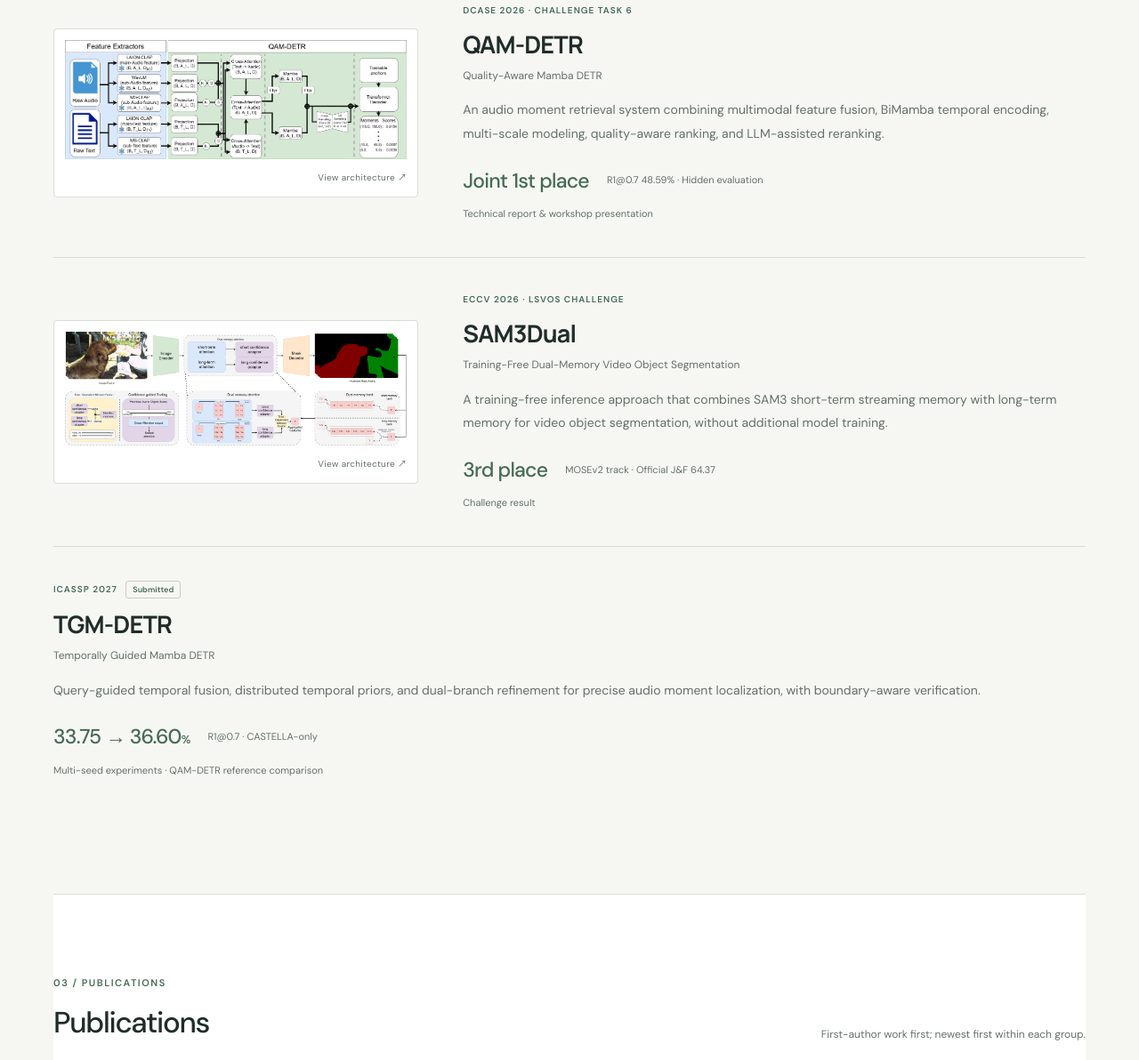
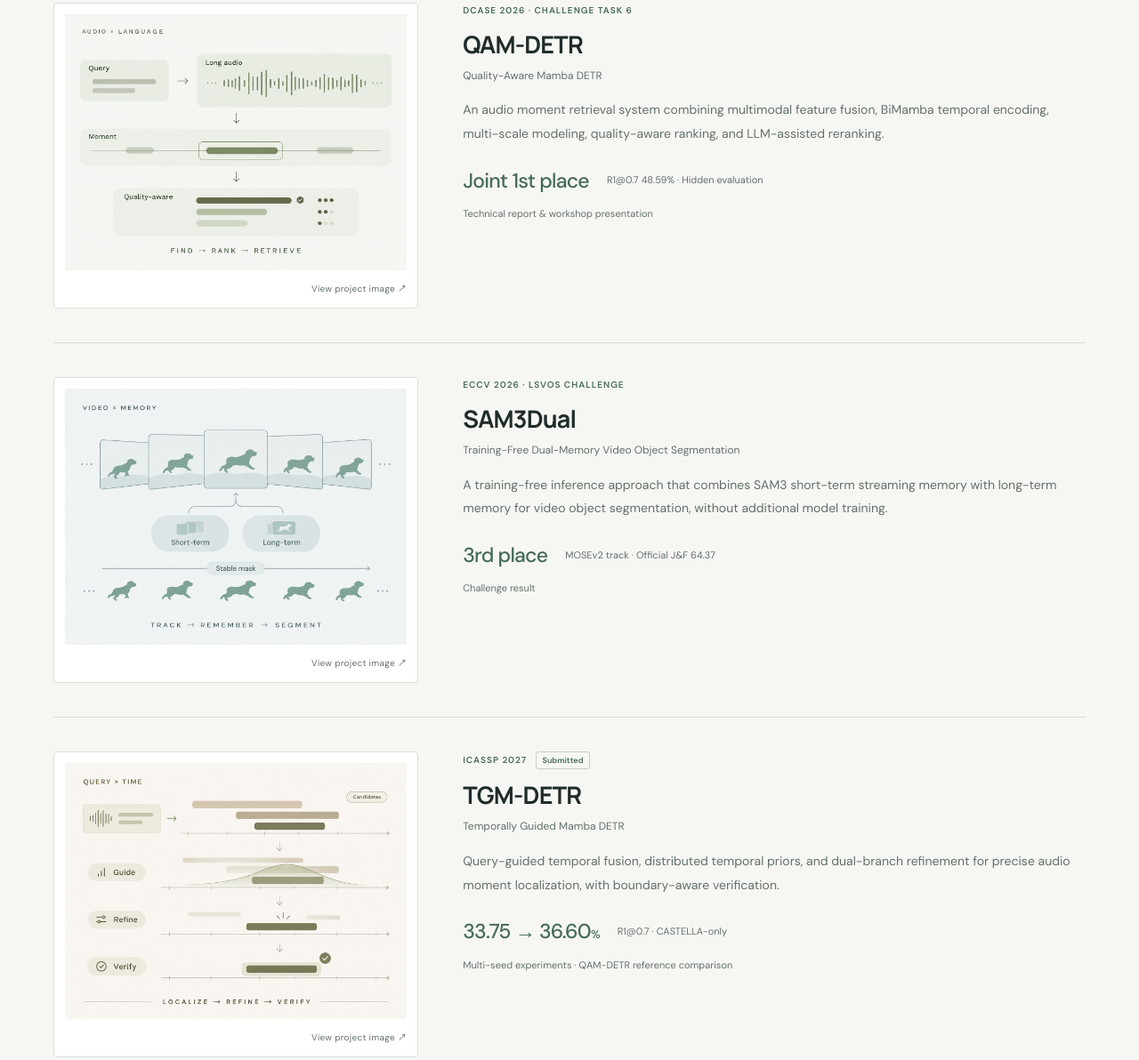
Before and after one commit to Jeongrae33/Jeongrae33.github.io, a plain HTML site: page index.html in a window 1280 px wide. Shown: the part 1482-2674 px from the top of the page at 89% size. Drawn offline with Linux system fonts and the light colour scheme.

Commit message:
Link supplied project overview images to research entries

```diff
--- a/index.html
+++ b/index.html
@@ -27,9 +27,9 @@
     <div class="discipline-strip" aria-label="Research fields"><span>MULTIMODAL LEARNING</span><span class="strip-cross">+</span><span>TEMPORAL GROUNDING</span><span class="strip-cross">+</span><span>VIDEO UNDERSTANDING</span></div>
     <section id="about" class="section about"><div class="section-label"><span>01 / ABOUT</span><h2 data-en="Understanding across modalities." data-ko="서로 다른 정보를,&lt;br&gt;하나의 이해로.">Understanding across modalities.</h2></div><div class="about-copy"><p class="lead" data-en="I am a Ph.D. student at AISTAT Lab, Chung-Ang University, advised by Prof. Changwon Lim." data-ko="중앙대학교 AISTAT Lab에서 임창원 교수님의 지도를 받으며 통계학·데이터사이언스 분야 박사과정에 재학 중입니다.">I am a Ph.D. student at AISTAT Lab, Chung-Ang University, advised by Prof. Changwon Lim.</p><p data-en="My research interests are Multimodal Learning, Audio Moment Retrieval, Video Object Segmentation, and Deep Learning. I combine Mamba and DETR-style sequence models with foundation-model representations and LLM-based verification to develop efficient methods for understanding when and where events occur." data-ko="멀티모달 학습, 오디오 모먼트 검색, 시계열 구간 정위, 비디오 객체 분할을 연구합니다. Mamba·DETR 기반 시계열 모델에 파운데이션 모델의 표현과 LLM 기반 검증을 결합해, 사건이 언제 어디에서 일어나는지 이해하는 효율적인 방법을 개발합니다.">My research interests are Multimodal Learning, Audio Moment Retrieval, Video Object Segmentation, and Deep Learning. I combine Mamba and DETR-style sequence models with foundation-model representations and LLM-based verification to develop efficient methods for understanding when and where events occur.</p><a class="text-link" href="mailto:kjk632@cau.ac.kr">kjk632@cau.ac.kr ↗</a></div></section>
     <section id="research" class="section research"><div class="section-heading"><div><p class="eyebrow">02 / SELECTED RESEARCH</p><h2 data-en="Research in focus" data-ko="주요 연구">Research in focus</h2></div><span class="muted" data-en="Audio to vision, grounded in time." data-ko="오디오에서 비디오까지, 시간에 대한 이해.">Audio to vision, grounded in time.</span></div>
-      <article class="research-row"><a class="architecture-image" href="assets/images/qam-detr-architecture.png" aria-label="Enlarge QAM-DETR architecture"><img src="assets/images/qam-detr-architecture.png" alt="QAM-DETR architecture - Figure 1 from the paper" width="1962" height="682" loading="lazy"><span class="architecture-hint">View architecture &#8599;</span></a><div class="research-content"><div class="meta">DCASE 2026 · CHALLENGE TASK 6</div><h3>QAM-DETR</h3><p class="subtitle">Quality-Aware Mamba DETR</p><p data-en="An audio moment retrieval system combining multimodal feature fusion, BiMamba temporal encoding, multi-scale modeling, quality-aware ranking, and LLM-assisted reranking." data-ko="다중 오디오 특징 융합, BiMamba 시간 인코딩, 다중 스케일 모델링, 품질 기반 순위화와 LLM 재순위화를 결합한 오디오 모먼트 검색 시스템입니다.">An audio moment retrieval system combining multimodal feature fusion, BiMamba temporal encoding, multi-scale modeling, quality-aware ranking, and LLM-assisted reranking.</p><div class="result"><strong data-en="Joint 1st place">공동 1위</strong><span>R1@0.7 48.59% · Hidden evaluation</span></div><p class="status" data-en="Technical report & workshop presentation" data-ko="기술보고서 및 워크숍 발표">Technical report & workshop presentation</p></div></article>
-      <article class="research-row"><a class="architecture-image" href="assets/images/sam3dual-architecture.png" aria-label="Enlarge SAM3Dual architecture"><img src="assets/images/sam3dual-architecture.png" alt="SAM3Dual architecture - Figure 1 from the paper" width="2600" height="862" loading="lazy"><span class="architecture-hint">View architecture &#8599;</span></a><div class="research-content"><div class="meta">ECCV 2026 · LSVOS CHALLENGE</div><h3>SAM3Dual</h3><p class="subtitle">Training-Free Dual-Memory Video Object Segmentation</p><p data-en="A training-free inference approach that combines SAM3 short-term streaming memory with long-term memory for video object segmentation, without additional model training." data-ko="추가 모델 학습 없이 SAM3의 단기 스트리밍 메모리와 장기 메모리를 결합하는 비디오 객체 분할 추론 방법입니다.">A training-free inference approach that combines SAM3 short-term streaming memory with long-term memory for video object segmentation, without additional model training.</p><div class="result"><strong data-en="3rd place">3위</strong><span>MOSEv2 track · Official J&F 64.37</span></div><p class="status" data-en="Challenge result" data-ko="챌린지 성과">Challenge result</p></div></article>
-      <article class="research-row research-row--text"><div class="research-content"><div class="meta">ICASSP 2027 <span class="badge" data-en="Submitted" data-ko="논문 제출">Submitted</span></div><h3>TGM-DETR</h3><p class="subtitle">Temporally Guided Mamba DETR</p><p data-en="Query-guided temporal fusion, distributed temporal priors, and dual-branch refinement for precise audio moment localization, with boundary-aware verification." data-ko="쿼리 기반 시간 특징 융합, 분산 시간적 사전정보, 이중 분기 정밀화와 경계 인지 검증을 통해 오디오 구간 정위의 정밀도를 높이는 연구입니다.">Query-guided temporal fusion, distributed temporal priors, and dual-branch refinement for precise audio moment localization, with boundary-aware verification.</p><div class="result"><strong>33.75 → 36.60<span class="unit">%</span></strong><span>R1@0.7 · CASTELLA-only</span></div><p class="status" data-en="Multi-seed experiments · QAM-DETR reference comparison" data-ko="다중 시드 실험 · QAM-DETR 기준 대비">Multi-seed experiments · QAM-DETR reference comparison</p></div></article>
+      <article class="research-row"><a class="architecture-image project-image" href="assets/images/project1.png" aria-label="Enlarge QAM-DETR project overview"><img src="assets/images/project1.png" alt="QAM-DETR project overview illustration" width="1448" height="1086" loading="lazy"><span class="architecture-hint">View project image &#8599;</span></a><div class="research-content"><div class="meta">DCASE 2026 · CHALLENGE TASK 6</div><h3>QAM-DETR</h3><p class="subtitle">Quality-Aware Mamba DETR</p><p data-en="An audio moment retrieval system combining multimodal feature fusion, BiMamba temporal encoding, multi-scale modeling, quality-aware ranking, and LLM-assisted reranking." data-ko="다중 오디오 특징 융합, BiMamba 시간 인코딩, 다중 스케일 모델링, 품질 기반 순위화와 LLM 재순위화를 결합한 오디오 모먼트 검색 시스템입니다.">An audio moment retrieval system combining multimodal feature fusion, BiMamba temporal encoding, multi-scale modeling, quality-aware ranking, and LLM-assisted reranking.</p><div class="result"><strong data-en="Joint 1st place">공동 1위</strong><span>R1@0.7 48.59% · Hidden evaluation</span></div><p class="status" data-en="Technical report & workshop presentation" data-ko="기술보고서 및 워크숍 발표">Technical report & workshop presentation</p></div></article>
+      <article class="research-row"><a class="architecture-image project-image" href="assets/images/project2.png" aria-label="Enlarge SAM3Dual project overview"><img src="assets/images/project2.png" alt="SAM3Dual project overview illustration" width="1448" height="1086" loading="lazy"><span class="architecture-hint">View project image &#8599;</span></a><div class="research-content"><div class="meta">ECCV 2026 · LSVOS CHALLENGE</div><h3>SAM3Dual</h3><p class="subtitle">Training-Free Dual-Memory Video Object Segmentation</p><p data-en="A training-free inference approach that combines SAM3 short-term streaming memory with long-term memory for video object segmentation, without additional model training." data-ko="추가 모델 학습 없이 SAM3의 단기 스트리밍 메모리와 장기 메모리를 결합하는 비디오 객체 분할 추론 방법입니다.">A training-free inference approach that combines SAM3 short-term streaming memory with long-term memory for video object segmentation, without additional model training.</p><div class="result"><strong data-en="3rd place">3위</strong><span>MOSEv2 track · Official J&F 64.37</span></div><p class="status" data-en="Challenge result" data-ko="챌린지 성과">Challenge result</p></div></article>
+      <article class="research-row"><a class="architecture-image project-image" href="assets/images/project3.png" aria-label="Enlarge TGM-DETR project overview"><img src="assets/images/project3.png" alt="TGM-DETR project overview illustration" width="1448" height="1086" loading="lazy"><span class="architecture-hint">View project image &#8599;</span></a><div class="research-content"><div class="meta">ICASSP 2027 <span class="badge" data-en="Submitted" data-ko="논문 제출">Submitted</span></div><h3>TGM-DETR</h3><p class="subtitle">Temporally Guided Mamba DETR</p><p data-en="Query-guided temporal fusion, distributed temporal priors, and dual-branch refinement for precise audio moment localization, with boundary-aware verification." data-ko="쿼리 기반 시간 특징 융합, 분산 시간적 사전정보, 이중 분기 정밀화와 경계 인지 검증을 통해 오디오 구간 정위의 정밀도를 높이는 연구입니다.">Query-guided temporal fusion, distributed temporal priors, and dual-branch refinement for precise audio moment localization, with boundary-aware verification.</p><div class="result"><strong>33.75 → 36.60<span class="unit">%</span></strong><span>R1@0.7 · CASTELLA-only</span></div><p class="status" data-en="Multi-seed experiments · QAM-DETR reference comparison" data-ko="다중 시드 실험 · QAM-DETR 기준 대비">Multi-seed experiments · QAM-DETR reference comparison</p></div></article>
     </section>
     <section id="publications" class="section publications" aria-labelledby="publications-heading" lang="en">
       <div class="section-heading"><div><p class="eyebrow">03 / PUBLICATIONS</p><h2 id="publications-heading">Publications</h2></div><span class="muted">First-author work first; newest first within each group.</span></div>
@@ -50,7 +50,7 @@
     <section id="contact" class="contact"><p class="eyebrow">06 / GET IN TOUCH</p><h2 data-en="Let's connect." data-ko="연구로 연결되길&lt;br&gt;기대합니다.">Let's connect.</h2><a class="contact-email" href="mailto:kjk632@cau.ac.kr">kjk632@cau.ac.kr <span>↗</span></a><div class="contact-bottom"><span>AISTAT Lab · Chung-Ang University<br>Seoul, South Korea</span><a href="https://github.com/JeongRae33" target="_blank" rel="noopener noreferrer">GitHub ↗</a></div></section>
   </main><footer><span>© <span id="year">2026</span> JeongRae Kim</span><a href="#" data-en="Back to top ↑" data-ko="맨 위로 ↑">Back to top ↑</a></footer>
   <dialog id="photo-viewer" aria-label="Memory photo"><button class="photo-close" type="button" aria-label="Close photo">×</button><img alt=""><p></p></dialog>
-  <dialog id="architecture-viewer" aria-label="Architecture image viewer" aria-describedby="architecture-caption">
+  <dialog id="architecture-viewer" aria-label="Research image viewer" aria-describedby="architecture-caption">
     <div class="architecture-toolbar"><button type="button" data-architecture-zoom aria-pressed="false">Original size</button><a data-architecture-original target="_blank" rel="noopener noreferrer">Open image &#8599;</a><button type="button" data-architecture-close>Close &#215;</button></div>
     <div class="architecture-canvas" tabindex="0" aria-label="Architecture image; scroll to explore at original size"><img alt=""></div>
     <p id="architecture-caption"></p>
```
Also changed, not shown: assets/images/project1.png (added), assets/images/project2.png (added), assets/images/project3.png (added), 1 other file.
